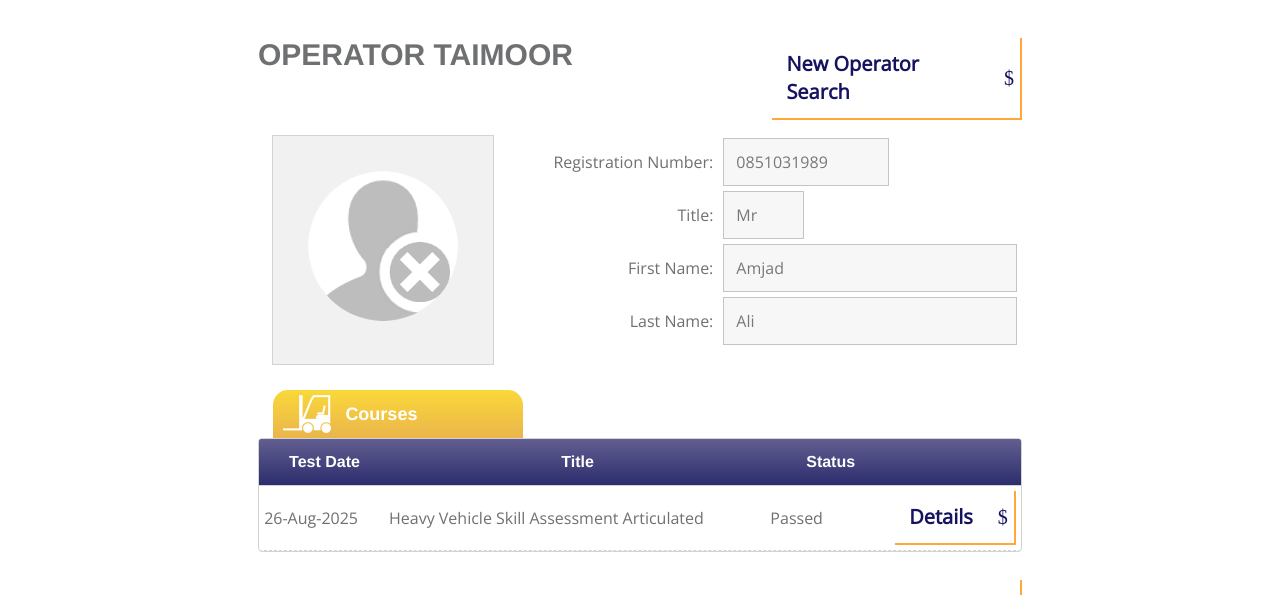
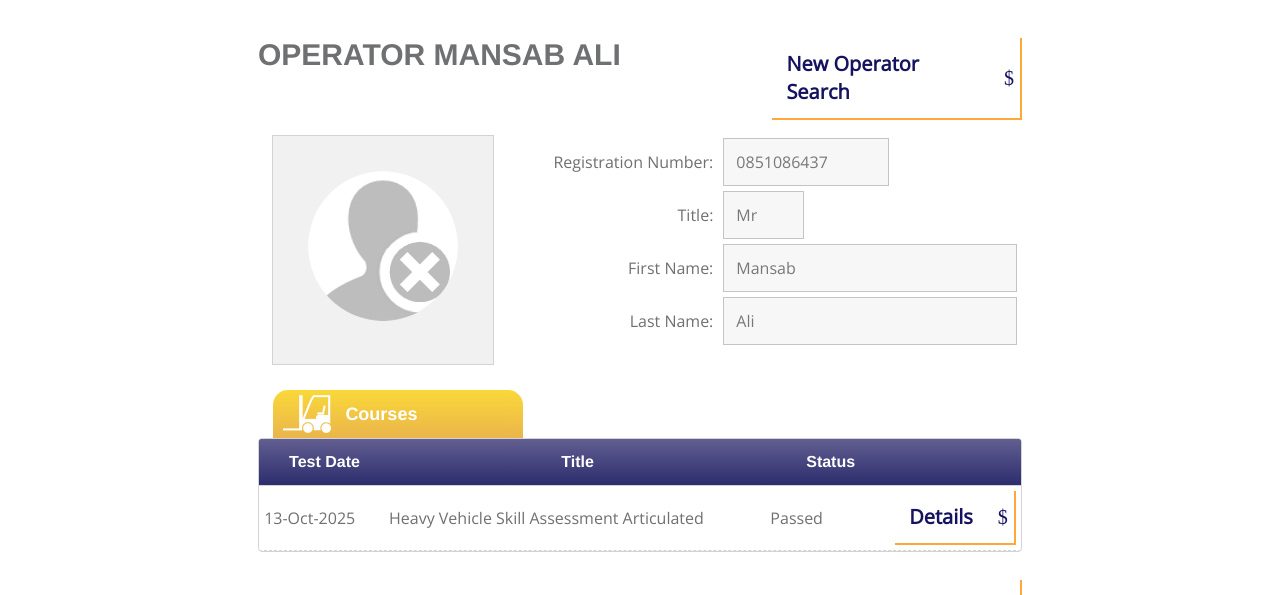
Before and after one commit to mdrsandnorscomuk/Mansab-Ali, a plain HTML site: page index.html in a window 1280 px wide. Shown: the part 188-783 px from the top of the page. Drawn offline with nearby package versions, Linux system fonts and the light colour scheme; a web font is replaced by a local one.

Commit message:
Update index.html

```diff
--- a/index.html
+++ b/index.html
@@ -668,7 +668,7 @@ function __doPostBack(eventTarget, eventArgument) {
 
             <div class="group">
                 <div class="col span_8_of_12">
-                    <h2><span id="_ctl0_MainContentPlaceHolder_PageHeadingLabel">Operator taimoor</span></h2>
+                    <h2><span id="_ctl0_MainContentPlaceHolder_PageHeadingLabel">Operator Mansab aLI</span></h2>
                 </div>
 
                 <div class="col span_4_of_12">
@@ -692,7 +692,7 @@ function __doPostBack(eventTarget, eventArgument) {
                 <div class="col span_8_of_12">
                     <div class="group form-fieldset">
                         <span class="ral four-twenty-lal col span_5_of_12">Registration Number:</span>
-                        <input name="_ctl0:MainContentPlaceHolder:RegNumberTextBox" type="text" value="0851031989" readonly="readonly" id="_ctl0_MainContentPlaceHolder_RegNumberTextBox" class="col span_4_of_12">
+                        <input name="_ctl0:MainContentPlaceHolder:RegNumberTextBox" type="text" value="0851086437" readonly="readonly" id="_ctl0_MainContentPlaceHolder_RegNumberTextBox" class="col span_4_of_12">
                     </div>
                     <div class="group form-fieldset">
                         <span class="ral four-twenty-lal col span_5_of_12">Title:</span>
@@ -700,7 +700,7 @@ function __doPostBack(eventTarget, eventArgument) {
                     </div>
                     <div class="group form-fieldset">
                         <span class="ral four-twenty-lal col span_5_of_12">First Name:</span>
-                        <input name="_ctl0:MainContentPlaceHolder:FirstNameTextBox" type="text" value="Amjad" readonly="readonly" id="_ctl0_MainContentPlaceHolder_FirstNameTextBox" class="col span_7_of_12">
+                        <input name="_ctl0:MainContentPlaceHolder:FirstNameTextBox" type="text" value="Mansab" readonly="readonly" id="_ctl0_MainContentPlaceHolder_FirstNameTextBox" class="col span_7_of_12">
                     </div>
                     <div class="group form-fieldset">
                         <span class="ral four-twenty-lal col span_5_of_12">Last Name:</span>
@@ -826,7 +826,7 @@ function __doPostBack(eventTarget, eventArgument) {
 
                                 <div class="cal padding-half-tb border-dashed-b ">
                                     <div class="span_2_of_12 display-inline-block lal">
-                                        <span>26-Aug-2025</span>
+                                        <span>13-Oct-2025</span>
                                     </div>
                                     <div class="span_6_of_12 display-inline-block lal">
                                         <span>Heavy Vehicle Skill Assessment Articulated</span>
```
